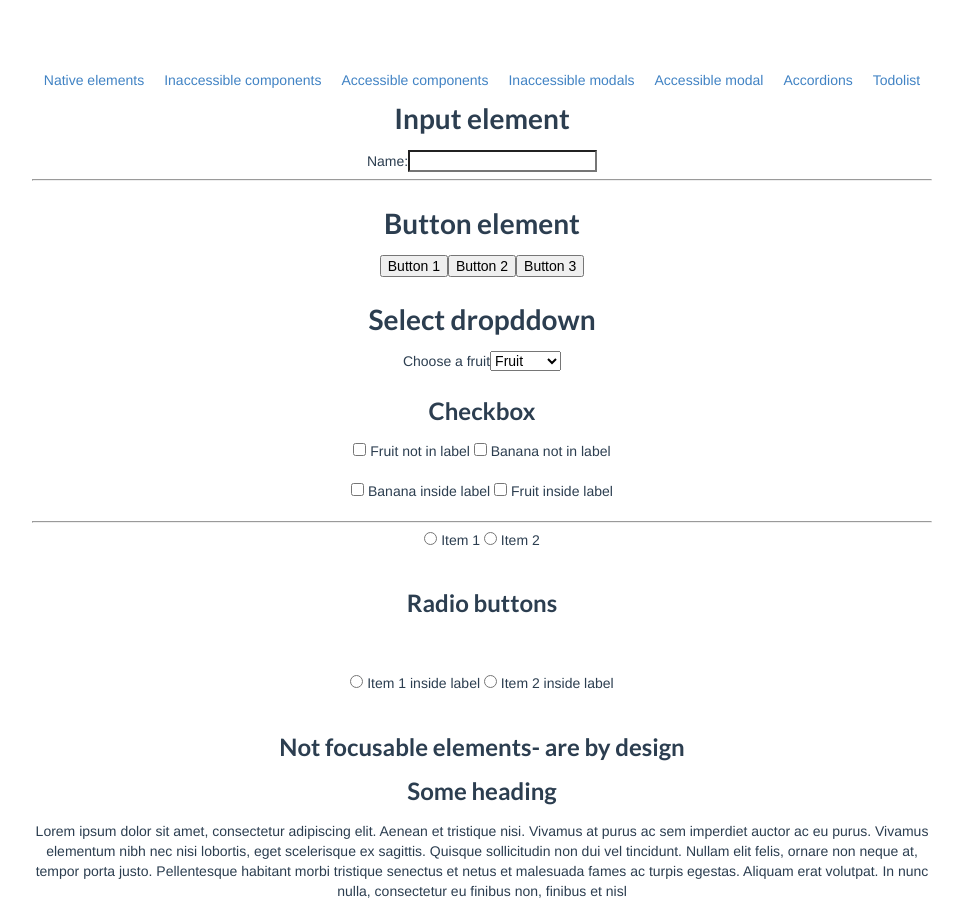
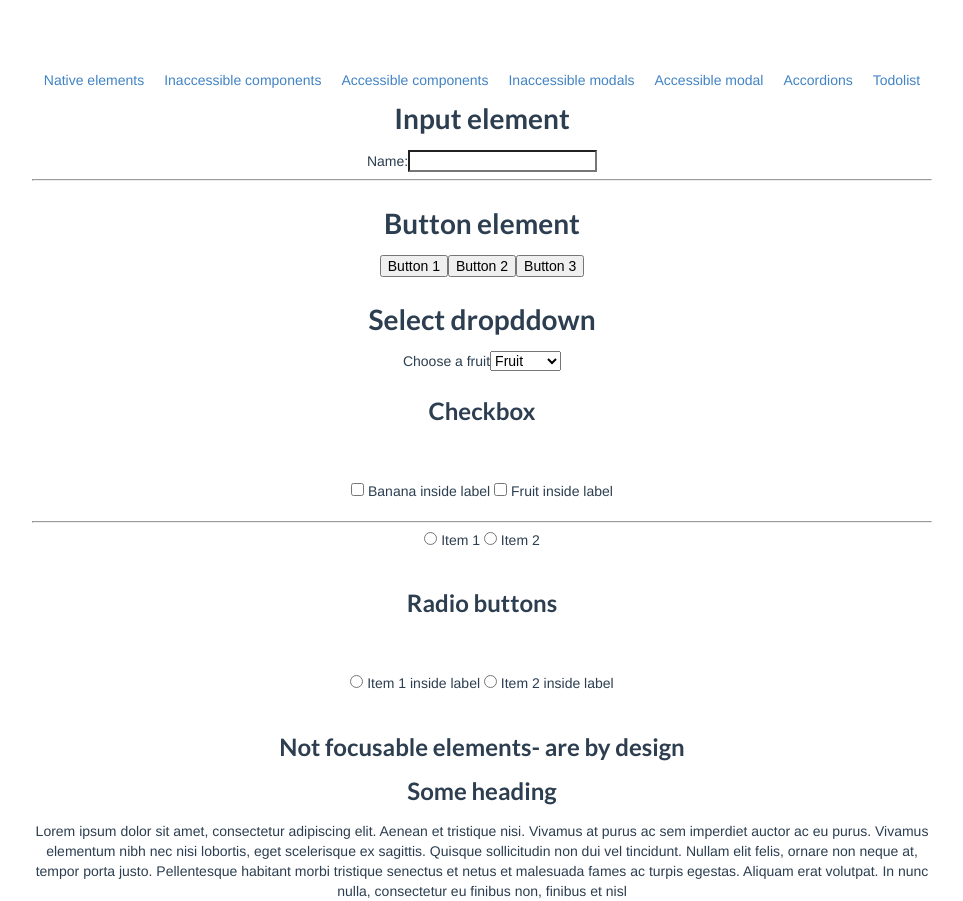
Before and after one commit to naimlatifi5/hicollege-accessiblity, a Vue app: page /#/ in a window 1280 px wide. Shown: the whole page, without its empty margins (158-1121 px from the left). Built offline with nearby package versions, Linux system fonts and the light colour scheme.

Commit message:
removed some label

```diff
--- a/src/Views/Page1.vue
+++ b/src/Views/Page1.vue
@@ -19,16 +19,6 @@
       <option value="value2">Orange</option>
     </select>
     <h2>Checkbox</h2>
-
-    <label for="fruit">
-      <input id="fruit" type="checkbox" />
-      Fruit not in label
-    </label>
-    <label for="banana">
-      <input id="banana" type="checkbox" />
-
-      Banana not in label
-    </label>
     <br />
     <br />
     <fieldset>
```
